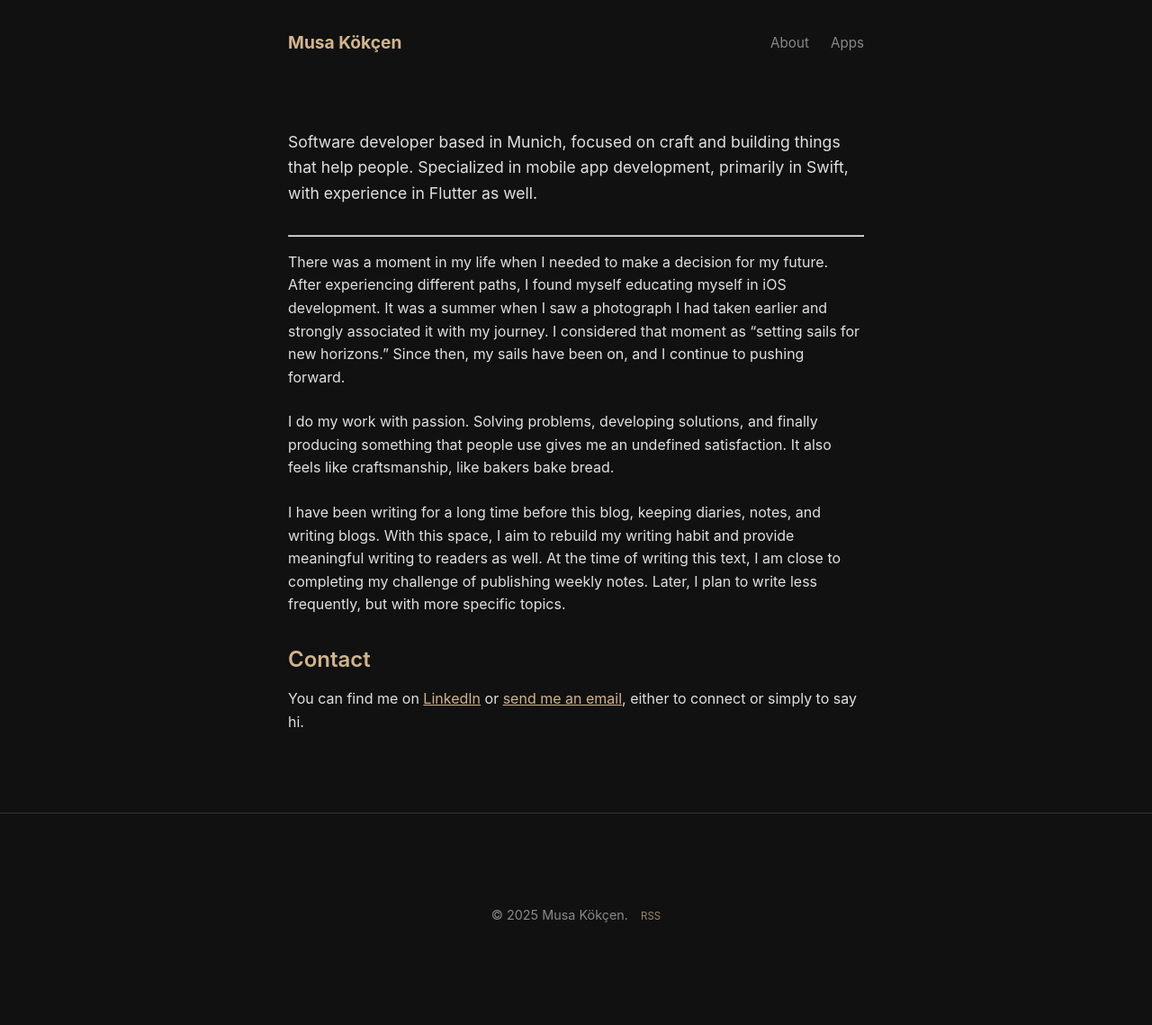
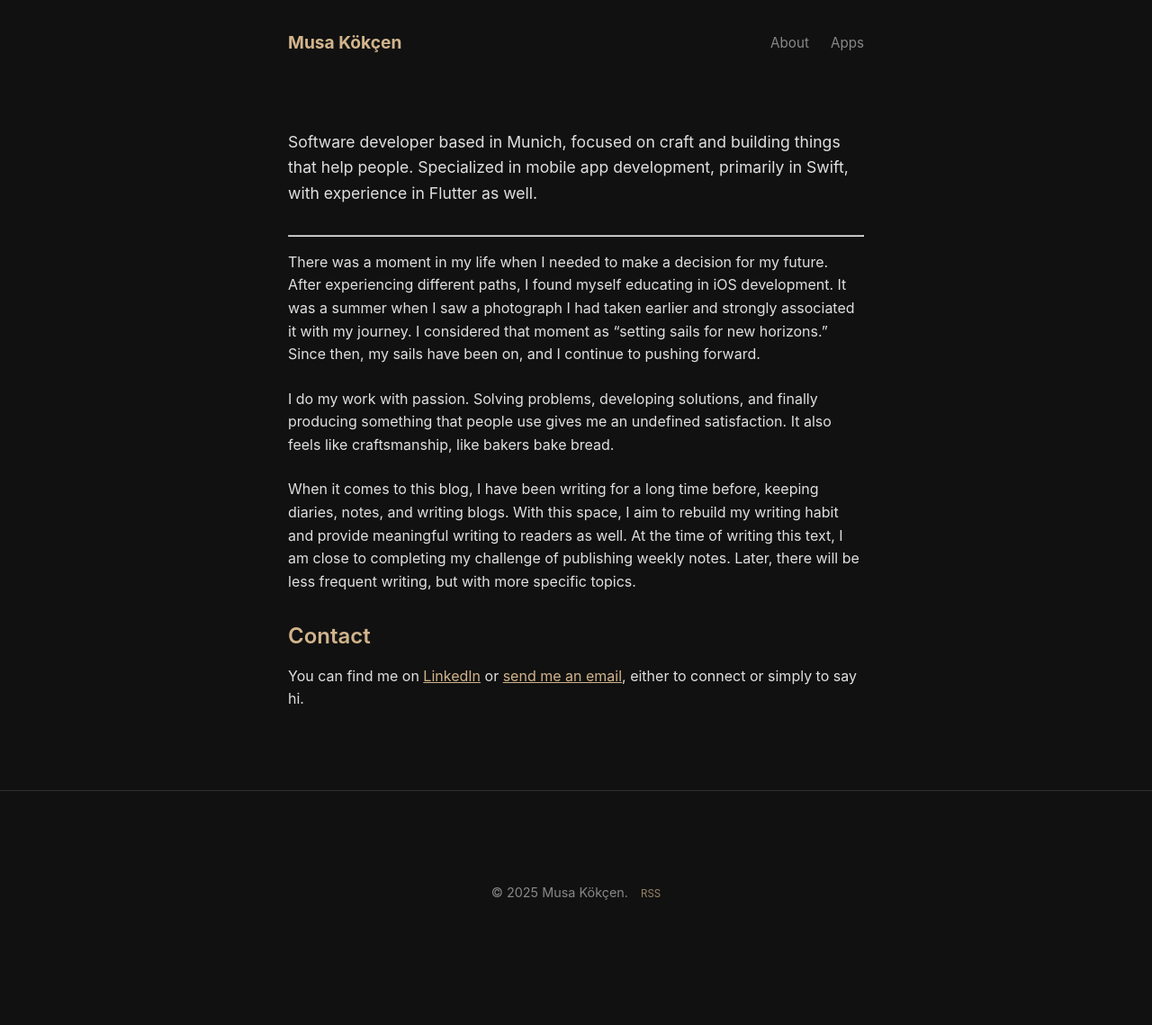
Before and after one commit to musakokcen/musakocen.github.io, a Jekyll site: the page built from about.md, in a window 1280 px wide. Shown: the whole page at 90% size. Built offline with Jekyll 4.4.1, drawn with Linux system fonts in a browser that asks for light colours; after the commit the page ends 1113 px from its top, so only the background shows below that.

Commit message:
Update about page text for clarity and style
Revised several paragraphs in about.md to improve clarity, flow, and style. Adjusted wording to better reflect the author's journey and intentions for the blog.

```diff
--- a/about.md
+++ b/about.md
@@ -9,11 +9,11 @@ Software developer based in Munich, focused on craft and building things that he
 
 ---
 
-<p>There was a moment in my life when I needed to make a decision for my future. After experiencing different paths, I found myself educating myself in iOS development. It was a summer when I saw a photograph I had taken earlier and strongly associated it with my journey. I considered that moment as “setting sails for new horizons.” Since then, my sails have been on, and I continue to pushing forward.</p>
+<p>There was a moment in my life when I needed to make a decision for my future. After experiencing different paths, I found myself educating in iOS development. It was a summer when I saw a photograph I had taken earlier and strongly associated it with my journey. I considered that moment as “setting sails for new horizons.” Since then, my sails have been on, and I continue to pushing forward.</p>
 
 <p>I do my work with passion. Solving problems, developing solutions, and finally producing something that people use gives me an undefined satisfaction. It also feels like craftsmanship, like bakers bake bread.</p>
 
-<p>I have been writing for a long time before this blog, keeping diaries, notes, and writing blogs. With this space, I aim to rebuild my writing habit and provide meaningful writing to readers as well. At the time of writing this text, I am close to completing my challenge of publishing weekly notes. Later, I plan to write less frequently, but with more specific topics.</p>
+<p>When it comes to this blog, I have been writing for a long time before, keeping diaries, notes, and writing blogs. With this space, I aim to rebuild my writing habit and provide meaningful writing to readers as well. At the time of writing this text, I am close to completing my challenge of publishing weekly notes. Later, there will be less frequent writing, but with more specific topics.</p>
 
 ## Contact
 
```
